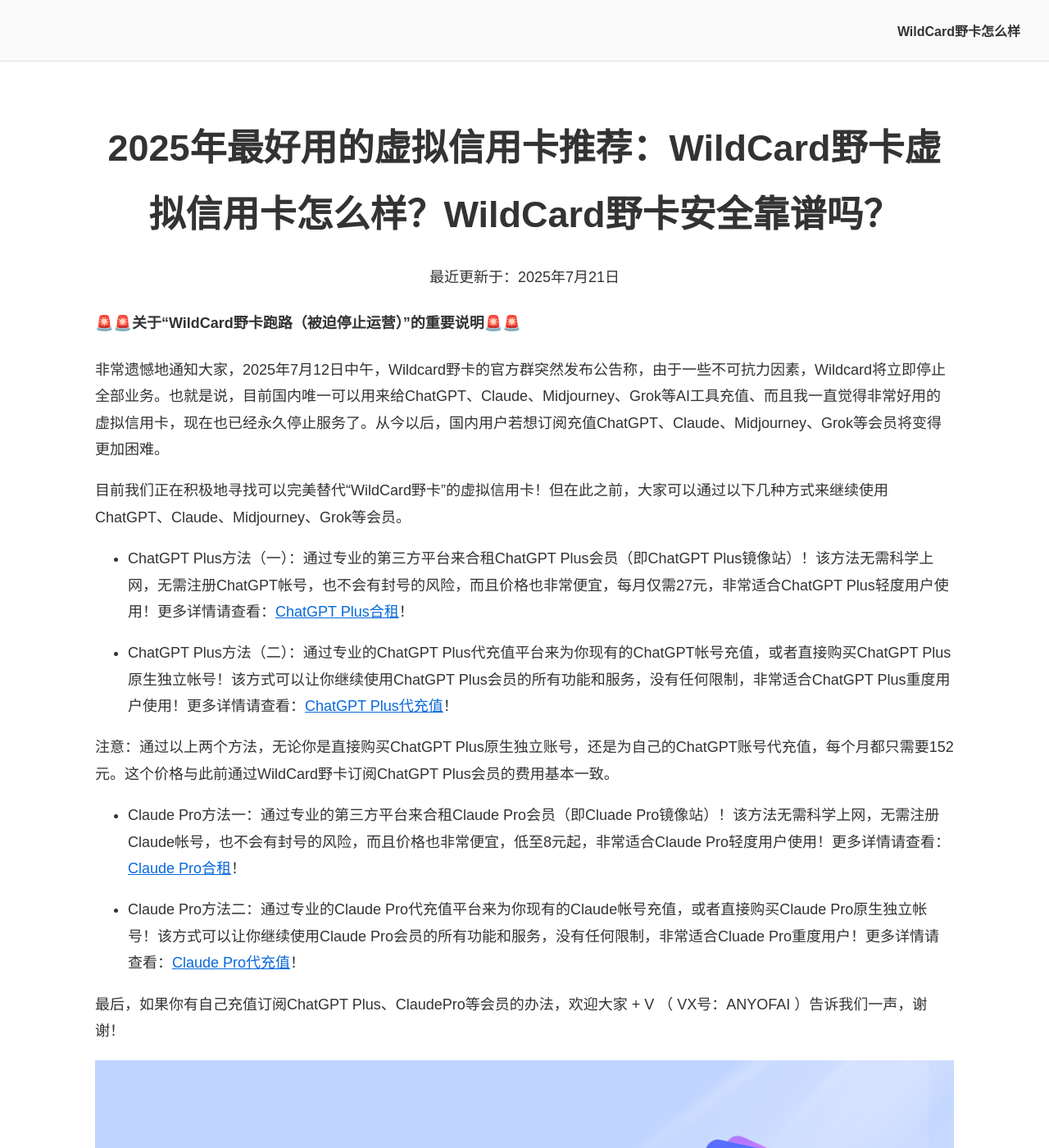
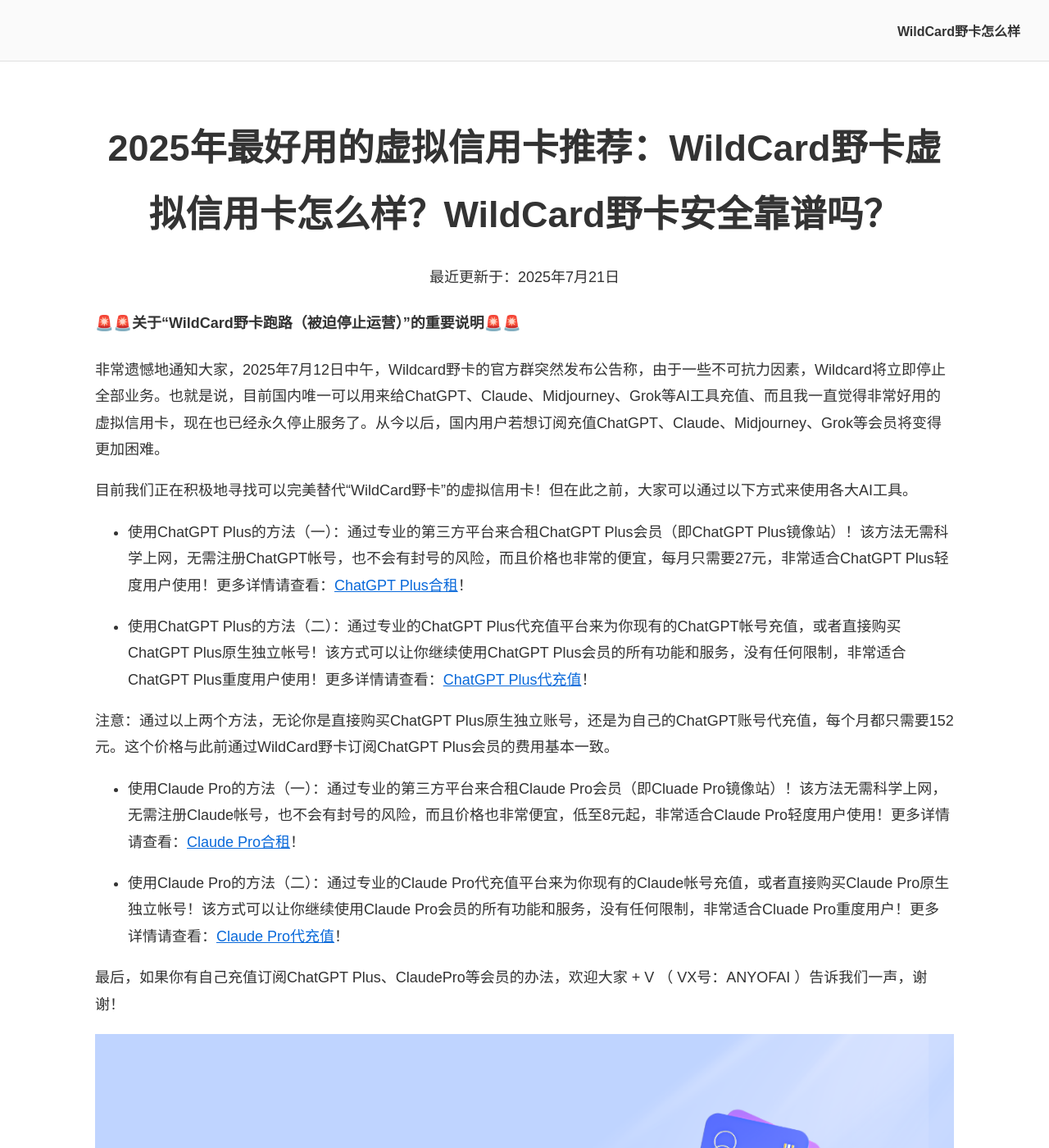
Before and after one commit to anyofai/anyofai.github.io, a Jekyll site: the page built from index.md, in a window 1280 px wide and 1400 px high. Shown: the whole window at 82% size. Built offline with Jekyll 4.4.1, drawn with Linux system fonts in a browser that asks for light colours.

Commit message:
Update index.md

```diff
--- a/index.md
+++ b/index.md
@@ -12,17 +12,17 @@
 
 非常遗憾地通知大家，2025年7月12日中午，Wildcard野卡的官方群突然发布公告称，由于一些不可抗力因素，Wildcard将立即停止全部业务。也就是说，目前国内唯一可以用来给ChatGPT、Claude、Midjourney、Grok等AI工具充值、而且我一直觉得非常好用的虚拟信用卡，现在也已经永久停止服务了。从今以后，国内用户若想订阅充值ChatGPT、Claude、Midjourney、Grok等会员将变得更加困难。
 
-目前我们正在积极地寻找可以完美替代“WildCard野卡”的虚拟信用卡！但在此之前，大家可以通过以下几种方式来继续使用ChatGPT、Claude、Midjourney、Grok等会员。
+目前我们正在积极地寻找可以完美替代“WildCard野卡”的虚拟信用卡！但在此之前，大家可以通过以下方式来使用各大AI工具。
 
-* ChatGPT Plus方法（一）：通过专业的第三方平台来合租ChatGPT Plus会员（即ChatGPT Plus镜像站）！该方法无需科学上网，无需注册ChatGPT帐号，也不会有封号的风险，而且价格也非常便宜，每月仅需27元，非常适合ChatGPT Plus轻度用户使用！更多详情请查看：<a href="https://github.com/anyofai/chatgpt-plus-hezu">ChatGPT Plus合租</a>！
+* 使用ChatGPT Plus的方法（一）：通过专业的第三方平台来合租ChatGPT Plus会员（即ChatGPT Plus镜像站）！该方法无需科学上网，无需注册ChatGPT帐号，也不会有封号的风险，而且价格也非常的便宜，每月只需要27元，非常适合ChatGPT Plus轻度用户使用！更多详情请查看：<a href="https://github.com/anyofai/chatgpt-plus-hezu">ChatGPT Plus合租</a>！
 
-* ChatGPT Plus方法（二）：通过专业的ChatGPT Plus代充值平台来为你现有的ChatGPT帐号充值，或者直接购买ChatGPT Plus原生独立帐号！该方式可以让你继续使用ChatGPT Plus会员的所有功能和服务，没有任何限制，非常适合ChatGPT Plus重度用户使用！更多详情请查看：<a href="https://github.com/anyofai/chatgpt-plus-recharge">ChatGPT Plus代充值</a>！
+* 使用ChatGPT Plus的方法（二）：通过专业的ChatGPT Plus代充值平台来为你现有的ChatGPT帐号充值，或者直接购买ChatGPT Plus原生独立帐号！该方式可以让你继续使用ChatGPT Plus会员的所有功能和服务，没有任何限制，非常适合ChatGPT Plus重度用户使用！更多详情请查看：<a href="https://github.com/anyofai/chatgpt-plus-recharge">ChatGPT Plus代充值</a>！
 
 注意：通过以上两个方法，无论你是直接购买ChatGPT Plus原生独立账号，还是为自己的ChatGPT账号代充值，每个月都只需要152元。这个价格与此前通过WildCard野卡订阅ChatGPT Plus会员的费用基本一致。
 
-* Claude Pro方法一：通过专业的第三方平台来合租Claude Pro会员（即Cluade Pro镜像站）！该方法无需科学上网，无需注册Claude帐号，也不会有封号的风险，而且价格也非常便宜，低至8元起，非常适合Claude Pro轻度用户使用！更多详情请查看：<a href="https://github.com/anyofai/claude-pro-hezu">Claude Pro合租</a>！
+* 使用Claude Pro的方法（一）：通过专业的第三方平台来合租Claude Pro会员（即Cluade Pro镜像站）！该方法无需科学上网，无需注册Claude帐号，也不会有封号的风险，而且价格也非常便宜，低至8元起，非常适合Claude Pro轻度用户使用！更多详情请查看：<a href="https://github.com/anyofai/claude-pro-hezu">Claude Pro合租</a>！
 
-* Claude Pro方法二：通过专业的Claude Pro代充值平台来为你现有的Claude帐号充值，或者直接购买Claude Pro原生独立帐号！该方式可以让你继续使用Claude Pro会员的所有功能和服务，没有任何限制，非常适合Cluade Pro重度用户！更多详情请查看：<a href="https://github.com/anyofai/claude-pro-recharge">Claude Pro代充值</a>！
+* 使用Claude Pro的方法（二）：通过专业的Claude Pro代充值平台来为你现有的Claude帐号充值，或者直接购买Claude Pro原生独立帐号！该方式可以让你继续使用Claude Pro会员的所有功能和服务，没有任何限制，非常适合Cluade Pro重度用户！更多详情请查看：<a href="https://github.com/anyofai/claude-pro-recharge">Claude Pro代充值</a>！
 
 最后，如果你有自己充值订阅ChatGPT Plus、ClaudePro等会员的办法，欢迎大家 + V （ VX号：ANYOFAI ）告诉我们一声，谢谢！
 
```
